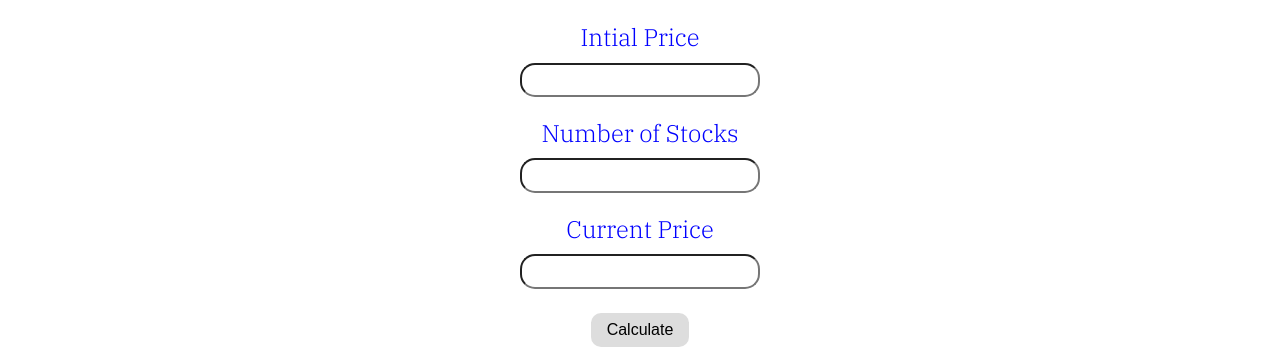
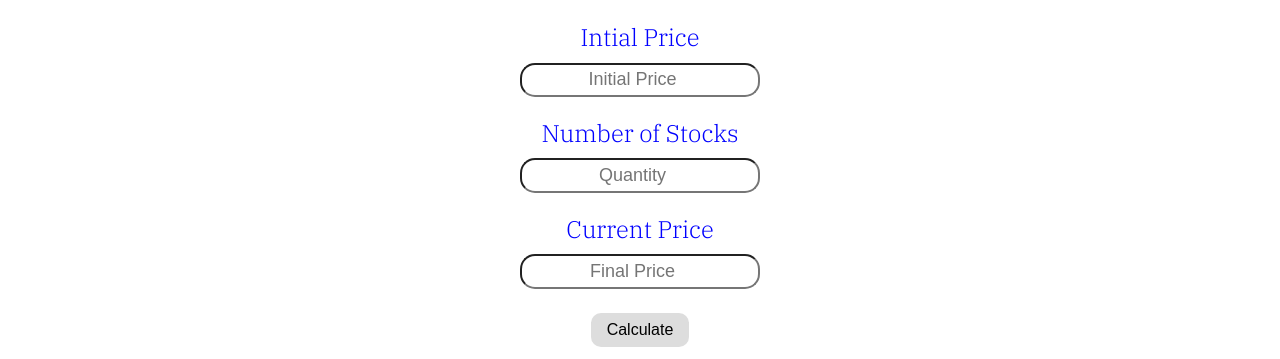
Before and after one commit to sharma-anshuman/stocksProfit, a plain HTML site: page index.html in a window 1280 px wide. Shown: the part 441-800 px from the top of the page. Drawn offline with Linux system fonts and the light colour scheme.

Commit message:
update: index.html

```diff
--- a/index.html
+++ b/index.html
@@ -20,11 +20,11 @@
         <main>
             <h3 class="alert-line"></h3>
             <h2 class="head-angle">Intial Price</h2>
-            <input class="initial-price" type="number">
+            <input placeholder="Initial Price" class="initial-price" type="number">
             <h2 class="head-angle">Number of Stocks</h2>
-            <input class="nStocks" type="number">
+            <input placeholder="Quantity" class="nStocks" type="number">
             <h2 class="head-angle">Current Price</h2>
-            <input class="final-price" type="number"><br>
+            <input placeholder="Final Price" class="final-price" type="number"><br>
             <button class="btn-click">Calculate</button>
             <div class="op-text"></div>
 
```
